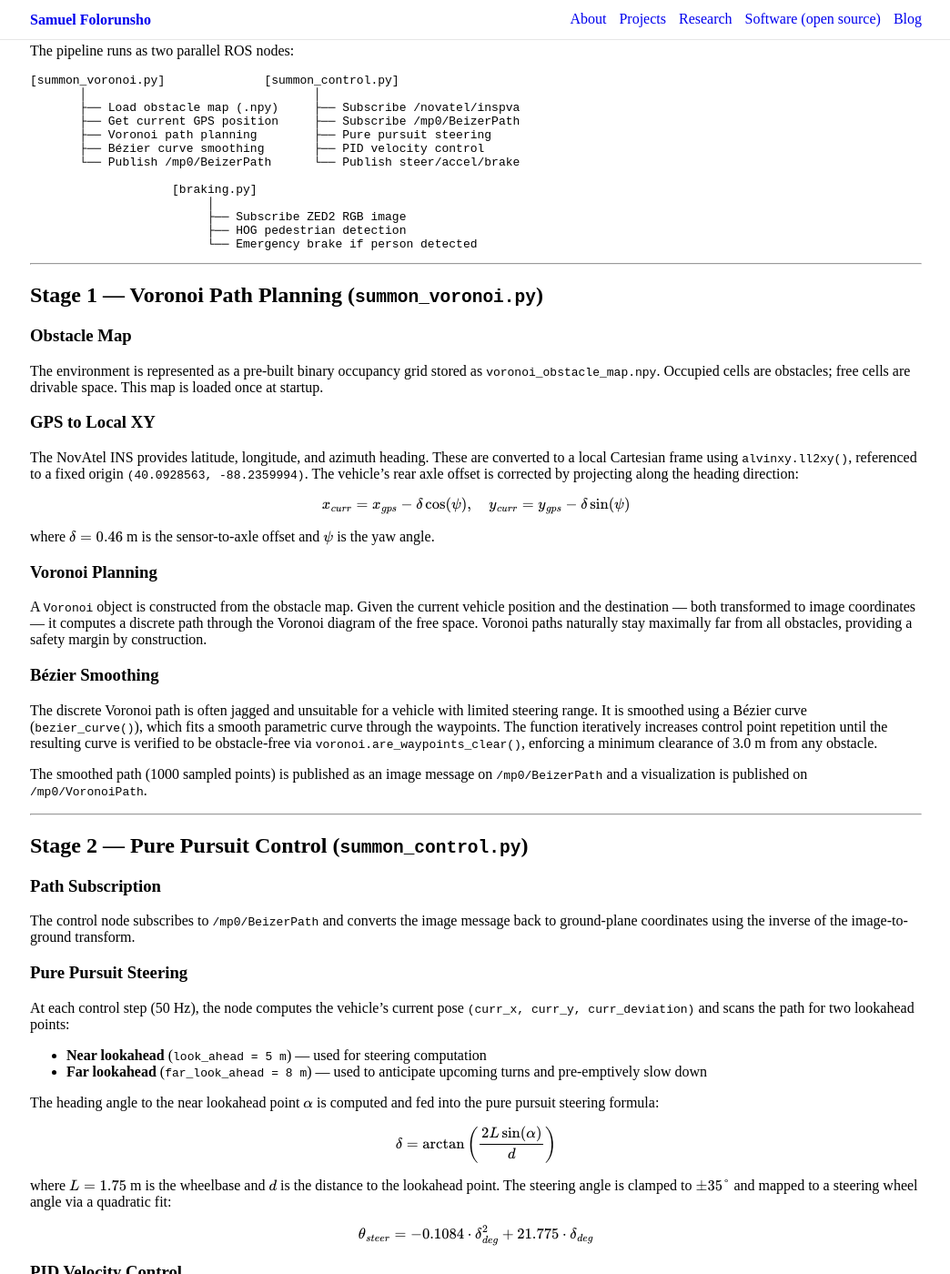
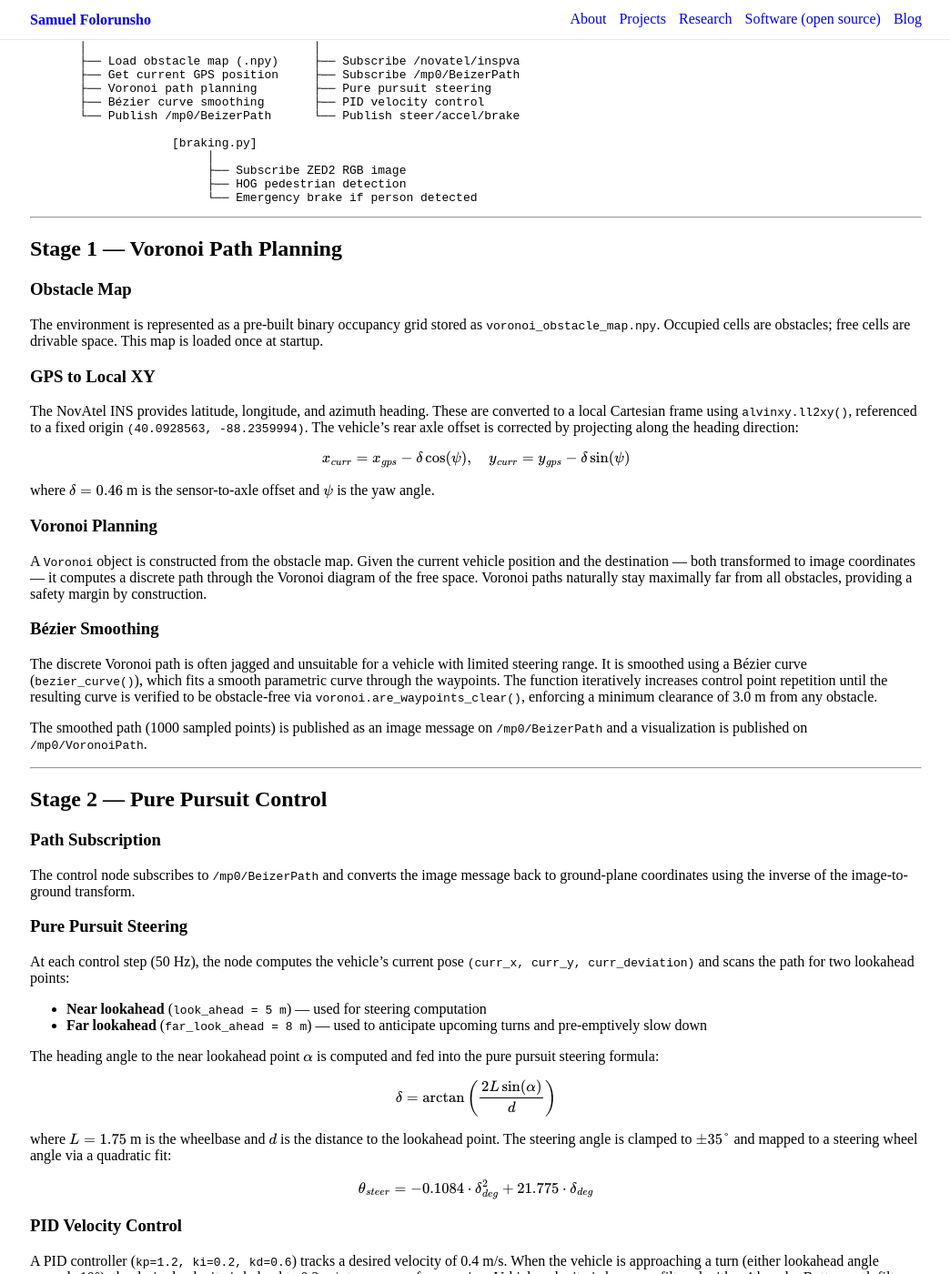
Before and after one commit to sof-danny/sof-danny.github.io, a Jekyll site: the page built from projects/voronoi.md, in a window 1280 px wide and 1400 px high, scrolled down 1037 px. Shown: the whole window at 91% size, without its empty margins (117-1161 px from the left). Built offline with Jekyll 4.4.1, drawn with Linux system fonts in a browser that asks for light colours; some of the changed text lies outside the part shown.

```diff
--- a/projects/voronoi.md
+++ b/projects/voronoi.md
@@ -3,8 +3,6 @@ layout: post
 title: "GEM e2 Voronoi Navigation"
 permalink: /projects/voronoi/
 ---
-
-# GEM e2 Voronoi Navigation
 
 <img src="/assets/gifs/gem_e2/voronoi_cropped.gif" alt="Voronoi Navigation Demo" style="width:100%; max-width:600px; display:block; margin:0 auto;">
 
@@ -46,7 +44,7 @@ The pipeline runs as two parallel ROS nodes:
 
 ---
 
-## Stage 1 — Voronoi Path Planning (`summon_voronoi.py`)
+## Stage 1 — Voronoi Path Planning
 
 ### Obstacle Map
 
@@ -74,7 +72,7 @@ The smoothed path (1000 sampled points) is published as an image message on `/mp
 
 ---
 
-## Stage 2 — Pure Pursuit Control (`summon_control.py`)
+## Stage 2 — Pure Pursuit Control
 
 ### Path Subscription
 
@@ -107,7 +105,7 @@ The vehicle stops and brakes when it comes within 4.0 m of the destination.
 
 ---
 
-## Stage 3 — Pedestrian Safety (`braking.py`)
+## Stage 3 — Pedestrian Safety
 
 In parallel, `braking.py` runs a HOG-based pedestrian detector (OpenCV's default people detector) on every ZED2 camera frame. If a pedestrian is detected with confidence above 0.13, the node publishes a full brake command (`f64_cmd=1.0`) to `/pacmod/as_rx/brake_cmd`, overriding the control node. When the frame is clear, the brake is released.
 
```
Also changed, not shown: about/index.md (+4 -4 lines), projects/gem_dist_to_ped.md (+0 -2 lines), assets/misc/driving.jpg (added), 3 other files.
